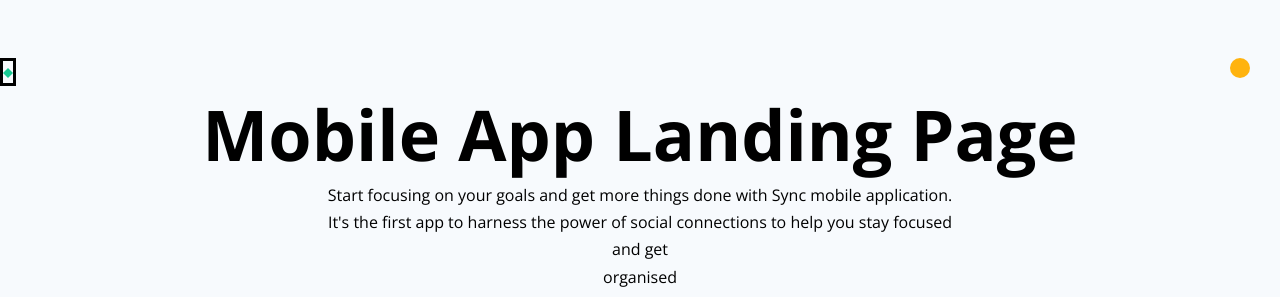
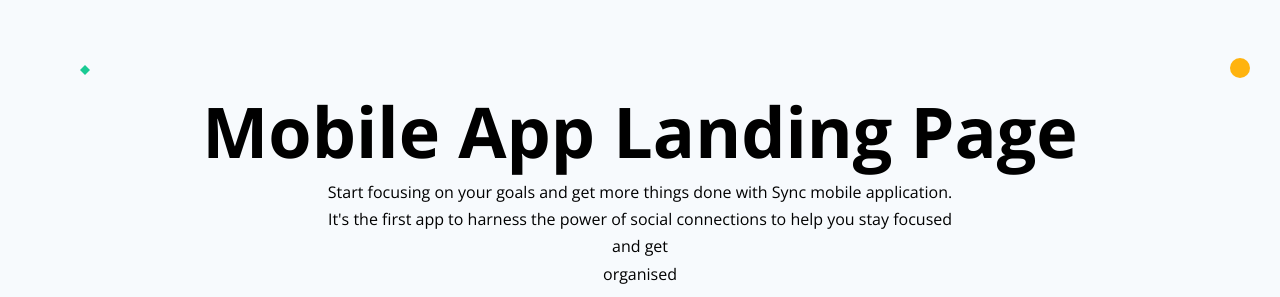
Before and after one commit to claudiaglez/Proyecto2, a plain HTML site: page index.html in a window 1280 px wide. Shown: the part 92-389 px from the top of the page. Drawn offline with nearby package versions, Linux system fonts and the light colour scheme.

Commit message:
cambios en el style para el fondo del index

```diff
--- a/styles/style.css
+++ b/styles/style.css
@@ -84,7 +84,7 @@
 
   .diamond {
     margin-top:150px;
-    border: solid black;
+    margin-left: 80px;
   }
 
   .diamond img {
```
